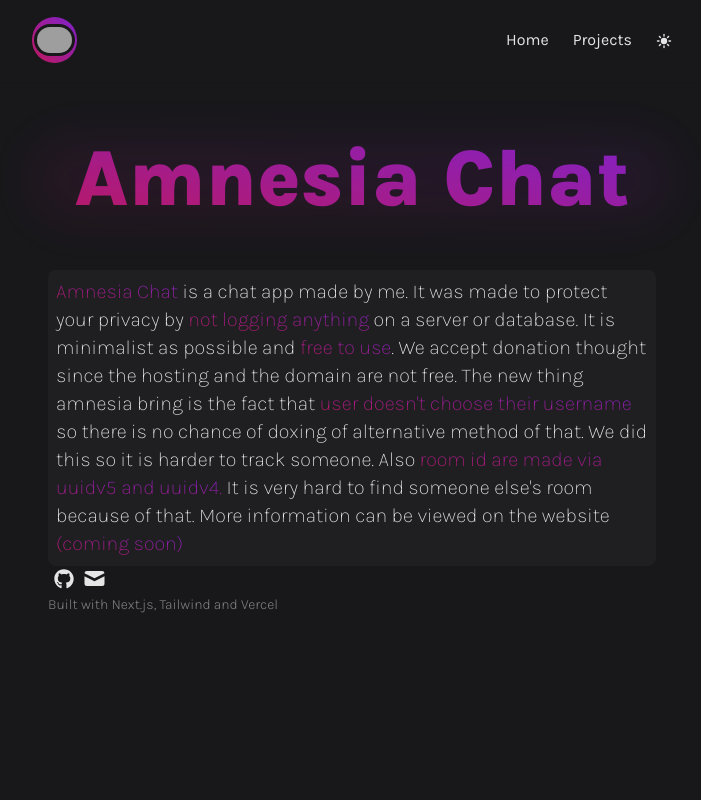
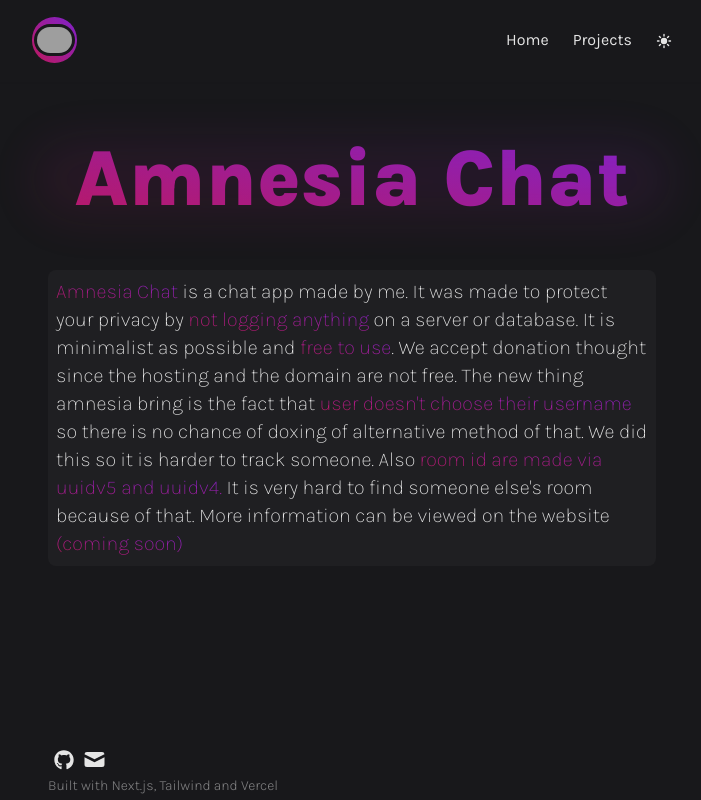
Before and after one commit to 0xfffcf/portfolio, a Next.js app: page /projects in a window 1280 px wide. Shown: the whole page, without its empty margins (288-989 px from the left). Built offline with nearby package versions, Linux system fonts and the light colour scheme; grey boxes are pictures that could not be loaded.

Commit message:
fix(footer): bottom page

```diff
--- a/src/pages/projects.tsx
+++ b/src/pages/projects.tsx
@@ -54,7 +54,9 @@ const Projects: NextPage = () => {
         </div>
       </motion.div>
 
-      <Footer />
+      <div className='absolute bottom-1 w-full'>
+        <Footer />
+      </div>
     </>
   );
 };
```
